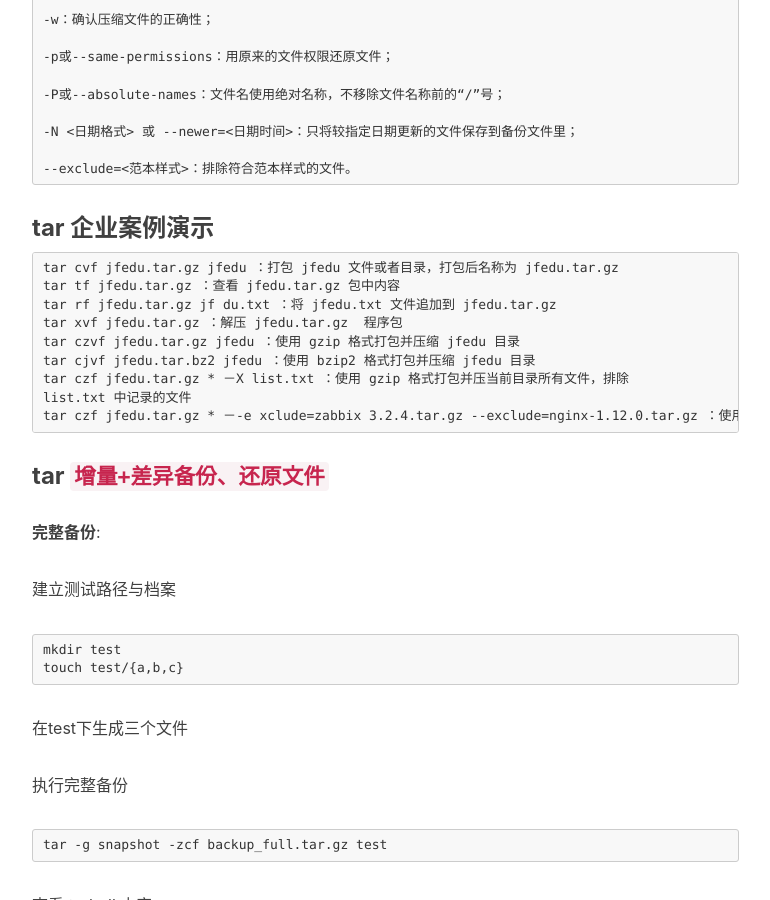
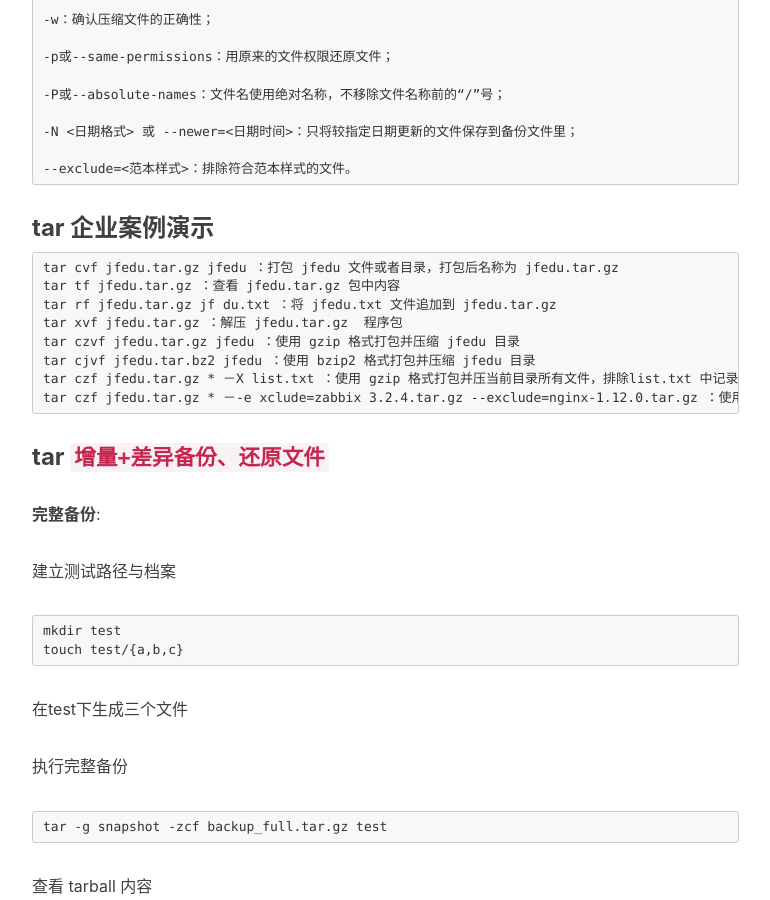
Before and after one commit to kikyoar/kikyoar.github.io, a Jekyll site: the page built from _posts/2019-04-29-Linux-tar_backup.markdown, in a window 1280 px wide and 900 px high, scrolled down 1330 px. Shown: the whole window, without its empty margins (233-1003 px from the left). Built offline with Jekyll 4.4.1, drawn with Linux system fonts in a browser that asks for light colours; nearby versions of some CDN libraries; comment, search, counter and statistics services are not loaded.

```diff
--- a/_posts/2019-04-29-Linux-tar_backup.markdown
+++ b/_posts/2019-04-29-Linux-tar_backup.markdown
@@ -68,8 +68,7 @@ tags:
 	tar xvf jfedu.tar.gz ：解压 jfedu.tar.gz  程序包
 	tar czvf jfedu.tar.gz jfedu ：使用 gzip 格式打包并压缩 jfedu 目录
 	tar cjvf jfedu.tar.bz2 jfedu ：使用 bzip2 格式打包并压缩 jfedu 目录
-	tar czf jfedu.tar.gz * －X list.txt ：使用 gzip 格式打包并压当前目录所有文件，排除
-	list.txt 中记录的文件
+	tar czf jfedu.tar.gz * －X list.txt ：使用 gzip 格式打包并压当前目录所有文件，排除list.txt 中记录的文件
 	tar czf jfedu.tar.gz * －-e xclude=zabbix 3.2.4.tar.gz --exclude=nginx-1.12.0.tar.gz ：使用 gzip 格式打包并压缩所有文件和目录，排除 zabbix-3.2.4.tar.gz nginx-1.12.0.tar.gz 软件包
 
 
```
